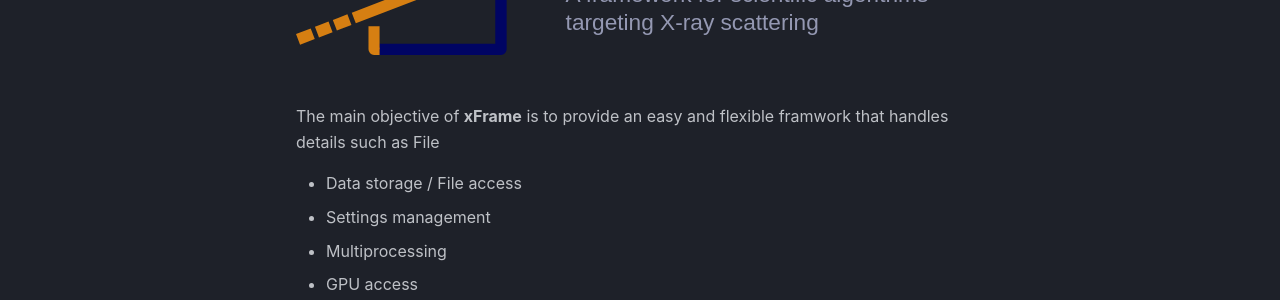
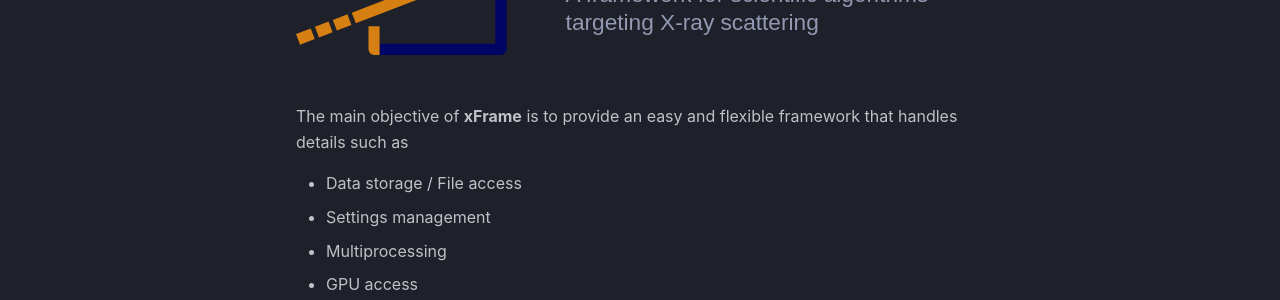
Before and after one commit to European-XFEL/xFrame, an MkDocs documentation site: the page built from docs/index.md, in a window 1280 px wide. Shown: the part 230-530 px from the top of the page. Built offline with MkDocs 1.6.1 and Material for MkDocs 9.7.7, drawn with Linux system fonts in a browser that asks for light colours; comment, search, counter and statistics services are not loaded.

Commit message:
update to docs

```diff
--- a/docs/index.md
+++ b/docs/index.md
@@ -1,5 +1,5 @@
 # ![image](images/xFrame_logo_title.svg#only-light)![image](images/xFrame_logo_title_dark.svg#only-dark)
-The main objective of __xFrame__ is to provide an easy and flexible framwork that handles details such as File
+The main objective of __xFrame__ is to provide an easy and flexible framework that handles details such as
 
 - Data storage / File access
 - Settings management
--- /dev/null
+++ b/docs/style.css
@@ -0,0 +1,3 @@
+code {
+    tab-size: 4
+}
--- a/mkdocs.yml
+++ b/mkdocs.yml
@@ -114,16 +114,16 @@
   - pymdownx.escapeall:
       hardbreak: True
       nbsp: True
-  #- pymdownx.tasklist:
-  #    custom_checkbox: true
+  - pymdownx.tasklist:
+      custom_checkbox: true
   - pymdownx.progressbar:
   - pymdownx.arithmatex:
       generic: true
       block_tag: 'pre'
   - pymdownx.mark:
   - pymdownx.details:
-  - pymdownx.tabbed:
-      alternate_style: true
+#  - pymdownx.tabbed:
+#      alternate_style: true
   - pymdownx.saneheaders:
   - pymdownx.blocks.admonition:
       types:
@@ -144,7 +144,6 @@
   - pymdownx.blocks.details:
   - pymdownx.blocks.html:
   - pymdownx.blocks.definition:
-  - pymdownx.blocks.tab:
 
 extra:
   social:
@@ -177,3 +176,7 @@
   - search:
       lang: en
       separator: '[\s\-,:!=\[\]()"/]+|(?!\b)(?=[A-Z][a-z])|\.(?!\d)|&[lg]t;'
+
+
+extra_css:
+  - style.css
```
Also changed, not shown: docs/framework/getting_started.md (+58 -50 lines), 2 other files.
